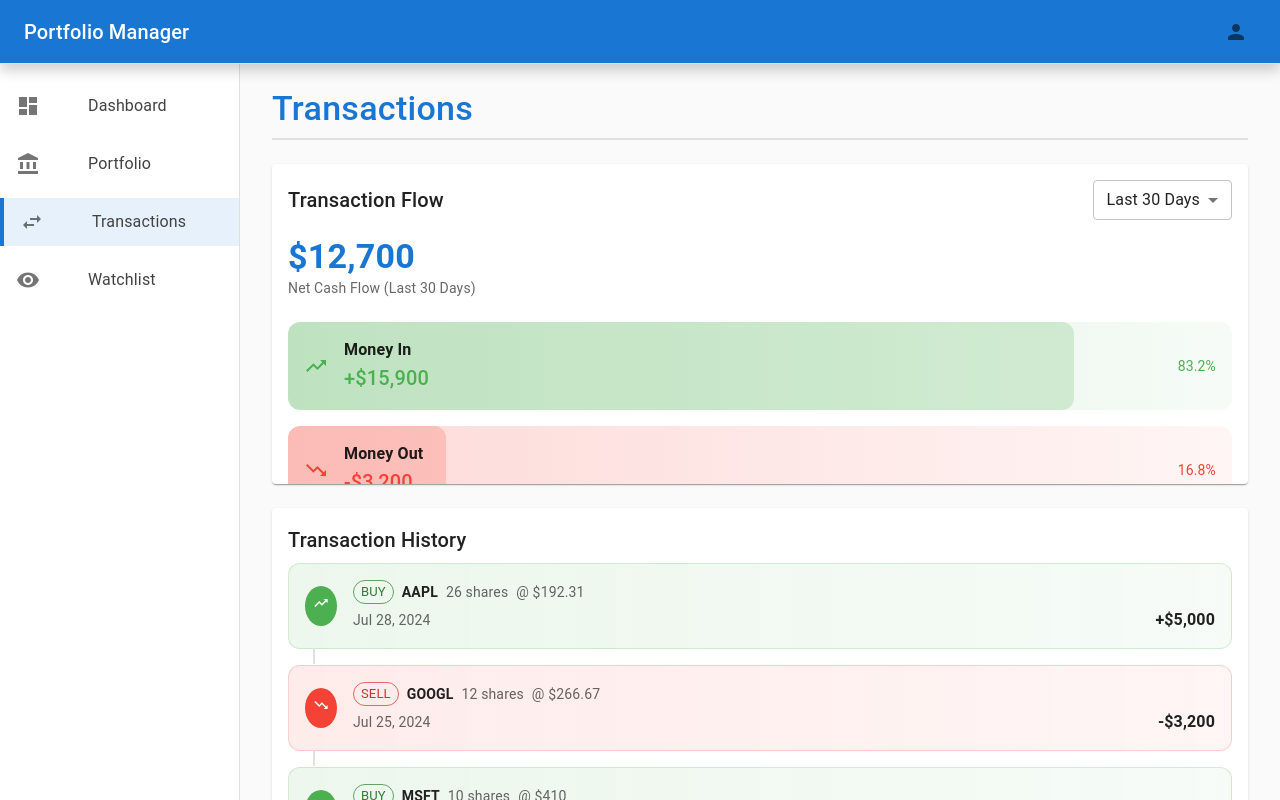
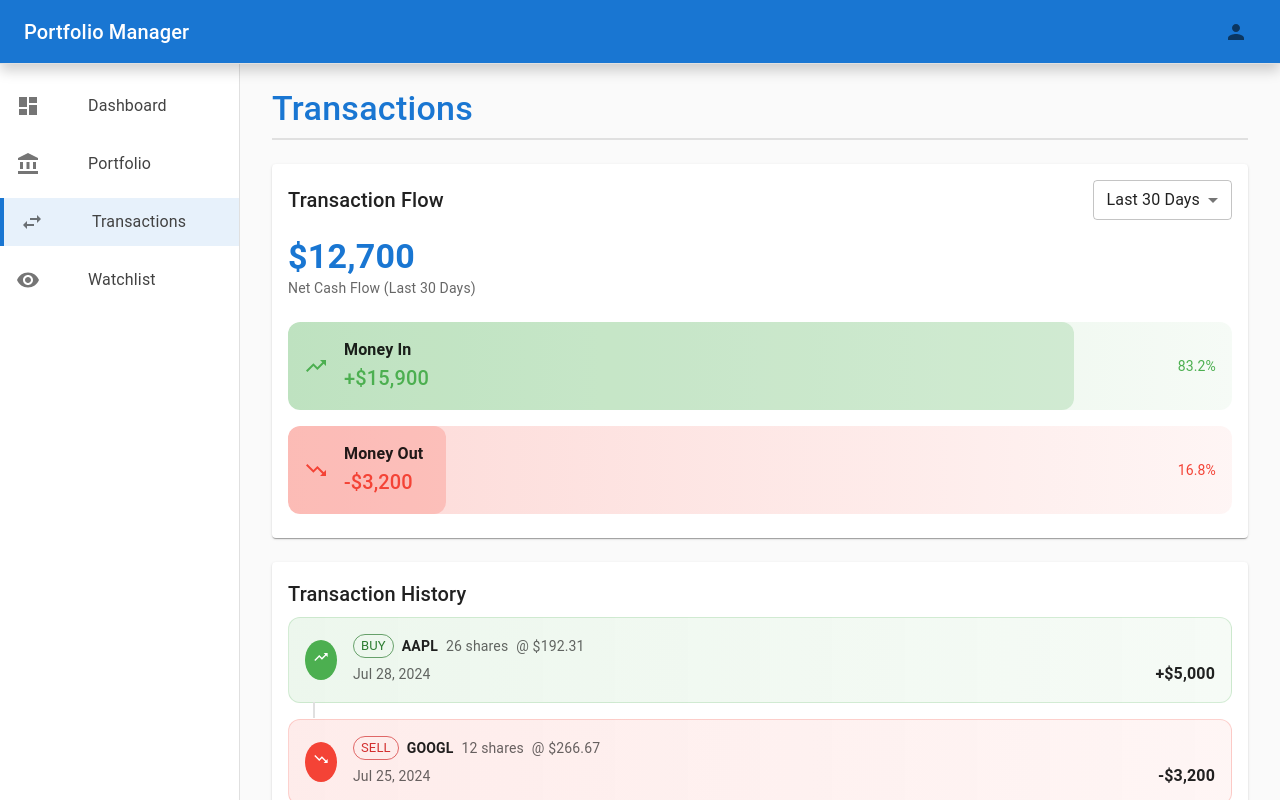
Before and after one commit to e-p-l/portfolio-manager-team14, a React (Create React App) app in the folder client/: page /transactions in a window 1280 px wide. Shown: the top 800 px of the page. Built offline with nearby package versions, Linux system fonts and the light colour scheme; the HTML template or start-up script is replaced by a standard one.

Commit message:
fix: removing net position

```diff
--- a/client/src/components/TransactionFlow.tsx
+++ b/client/src/components/TransactionFlow.tsx
@@ -133,31 +133,6 @@ const TransactionFlow: React.FC<TransactionFlowProps> = ({ data }) => {
               {((totalOutflow / totalVolume) * 100).toFixed(1)}%
             </Typography>
           </Box>
-
-          {/* Net Result */}
-          <Box
-            sx={{
-              display: 'flex',
-              alignItems: 'center',
-              p: 2,
-              borderRadius: '12px',
-              background: 'linear-gradient(90deg, rgba(25, 118, 210, 0.2) 0%, rgba(25, 118, 210, 0.05) 100%)',
-              border: '1px solid rgba(25, 118, 210, 0.3)'
-            }}
-          >
-            <AccountBalance sx={{ mr: 2, color: '#1976d2' }} />
-            <Box sx={{ flex: 1 }}>
-              <Typography variant="body1" fontWeight="bold">
-                Net Position
-              </Typography>
-              <Typography variant="h6" color="#1976d2">
-                ${netFlow.toLocaleString()}
-              </Typography>
-            </Box>
-            <Typography variant="body2" color="#1976d2">
-              Total: ${totalVolume.toLocaleString()}
-            </Typography>
-          </Box>
         </Box>
       </CardContent>
     </Card>
--- a/client/src/pages/Dashboard.tsx
+++ b/client/src/pages/Dashboard.tsx
@@ -43,15 +43,27 @@ const Dashboard: React.FC = () => {
 
   return (
     <>
-      <Typography variant="h4" component="h1" gutterBottom sx={{
-        fontWeight: 500,
-        color: '#1976d2',
+      <Box display="flex" justifyContent="space-between" alignItems="center" sx={{
         borderBottom: '2px solid #e0e0e0',
         paddingBottom: '8px',
         marginBottom: '24px'
       }}>
-        Dashboard
-      </Typography>
+        <Typography variant="h4" component="h1" sx={{
+          fontWeight: 500,
+          color: '#1976d2',
+        }}>
+          Dashboard
+        </Typography>
+
+        <Box textAlign="right">
+          <Typography variant="body2" color="textSecondary">
+            Account Balance
+          </Typography>
+          <Typography variant="h5" fontWeight="bold" color="primary">
+            $12,340.50
+          </Typography>
+        </Box>
+      </Box>
 
       {/* First row - 2:1 ratio */}
       <Box display="flex" flexDirection={{ xs: 'column', md: 'row' }} gap={3} sx={{ height: '450px' }}>
--- a/client/src/pages/Portfolio.tsx
+++ b/client/src/pages/Portfolio.tsx
@@ -28,15 +28,27 @@ const Portfolio: React.FC = () => {
         <CircularProgress />
       ) : (
         <>
-          <Typography variant="h4" component="h1" gutterBottom sx={{
-            fontWeight: 500,
-            color: '#1976d2',
+          <Box display="flex" justifyContent="space-between" alignItems="center" sx={{
             borderBottom: '2px solid #e0e0e0',
             paddingBottom: '8px',
             marginBottom: '24px'
           }}>
-            Portfolio - {portfolio?.name || 'My Portfolio'}
-          </Typography>
+            <Typography variant="h4" component="h1" sx={{
+              fontWeight: 500,
+              color: '#1976d2',
+            }}>
+              Portfolio - {portfolio?.name || 'My Portfolio'}
+            </Typography>
+
+            <Box textAlign="right">
+              <Typography variant="body2" color="textSecondary">
+                Account Balance
+              </Typography>
+              <Typography variant="h5" fontWeight="bold" color="primary">
+                $12,340.50
+              </Typography>
+            </Box>
+          </Box>
 
           {/* Main content layout with 2:1 ratio */}
           <Box display="flex" flexDirection={{ xs: 'column', md: 'row' }} gap={3}>
--- a/client/src/pages/Transactions.tsx
+++ b/client/src/pages/Transactions.tsx
@@ -1,5 +1,5 @@
 import React from 'react';
-import { Typography, Box, Card, CardContent } from '@mui/material';
+import { Typography, Box } from '@mui/material';
 import TransactionTimeline from '../components/TransactionTimeline';
 import TransactionFlow from '../components/TransactionFlow';
 
@@ -18,12 +18,10 @@ const Transactions: React.FC = () => {
 
       {/* Transaction page layout */}
       <Box display="flex" flexDirection="column" gap={3}>
-        {/* First row - 30% height with summary and filter */}
-        <Box sx={{ height: '40vh' }}>
+        <Box>
           <TransactionFlow />
         </Box>
 
-        {/* Second row - 70% height with transaction list */}
         <Box>
           <TransactionTimeline />
         </Box>
```
